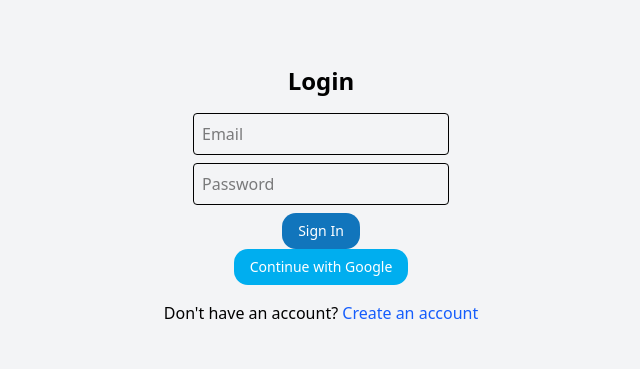
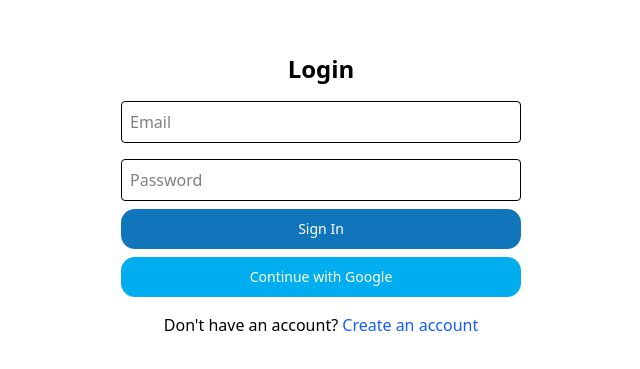
Before and after one commit to DilukshanA/google-auth, a Next.js app: page /login in a window 1280 px wide. Shown: the part 205-574 px from the top of the page, without its empty margins (319-959 px from the left). Built offline with nearby package versions, Linux system fonts and the light colour scheme.

Commit message:
change css

```diff
--- a/src/app/login/page.tsx
+++ b/src/app/login/page.tsx
@@ -1,5 +1,12 @@
 import LoginSignup from "@/components/LoginSignup";
+import React from 'react'
 
-export default function LoginPage() {
-  return <LoginSignup type="login" />;
+const page = () => {
+  return (
+    <div className="flex justify-center">
+        <LoginSignup type="login" />
+    </div>
+  )
 }
+
+export default page
--- a/src/app/signup/page.tsx
+++ b/src/app/signup/page.tsx
@@ -1,5 +1,12 @@
 import LoginSignup from "@/components/LoginSignup";
+import React from 'react'
 
-export default function SignupPage() {
-  return <LoginSignup type="signup" />;
+const page = () => {
+  return (
+    <div  className="flex justify-center">
+      <LoginSignup type="signup" />
+    </div>
+  )
 }
+
+export default page
--- a/src/components/LoginSignup.tsx
+++ b/src/components/LoginSignup.tsx
@@ -35,36 +35,42 @@
   };
 
   return (
-    <div className="flex flex-col items-center justify-center h-screen bg-gray-100">
+    <div className="flex flex-col items-center justify-center h-screen w-100">
       <h2 className="text-2xl font-bold mb-4">{type === "login" ? "Login" : "Sign Up"}</h2>
+      <div className="flex flex-col w-full gap-2">
       <input
         type="email"
         placeholder="Email"
-        className="p-2 border rounded w-64 mb-2"
+        className="p-2 border w-full rounded mb-2"
         value={email}
         onChange={(e) => setEmail(e.target.value)}
       />
       <input
         type="password"
         placeholder="Password"
-        className="p-2 border rounded w-64 mb-2"
+        className="p-2 border w-full rounded mb-2"
         value={password}
         onChange={(e) => setPassword(e.target.value)}
       />
+      </div>
+
+      <div className="flex flex-col w-full gap-2">
       <Button2
         onClick={handleAuth}
         variant="destructive"
-                className="h-9 bg-[#1175BC] hover:bg-[#0B2838] text-white flex items-center rounded-[14px]"
+        className=" bg-[#1175BC] hover:bg-[#0B2838] text-white flex items-center rounded-[14px]"
         >
         {type === "login" ? "Sign In" : "Create Account"}
         </Button2>
         <Button2
             onClick={handleGoogleSignIn}
             variant="destructive"
-                className="h-9 bg-[#00AEEF] hover:bg-[#0B2838] text-white flex items-center rounded-[14px]"
+            className=" bg-[#00AEEF] hover:bg-[#0B2838] text-white flex items-center rounded-[14px]"
         >
             Continue with Google
         </Button2>
+      </div>
+
       <p className="mt-4">
         {type === "login" ? "Don't have an account?" : "Already have an account?"}{" "}
         <button onClick={() => router.push(type === "login" ? "/signup" : "/login")} className="text-blue-600 hover:underline">
```
Lines whose indentation alone changed are shown as unchanged.
